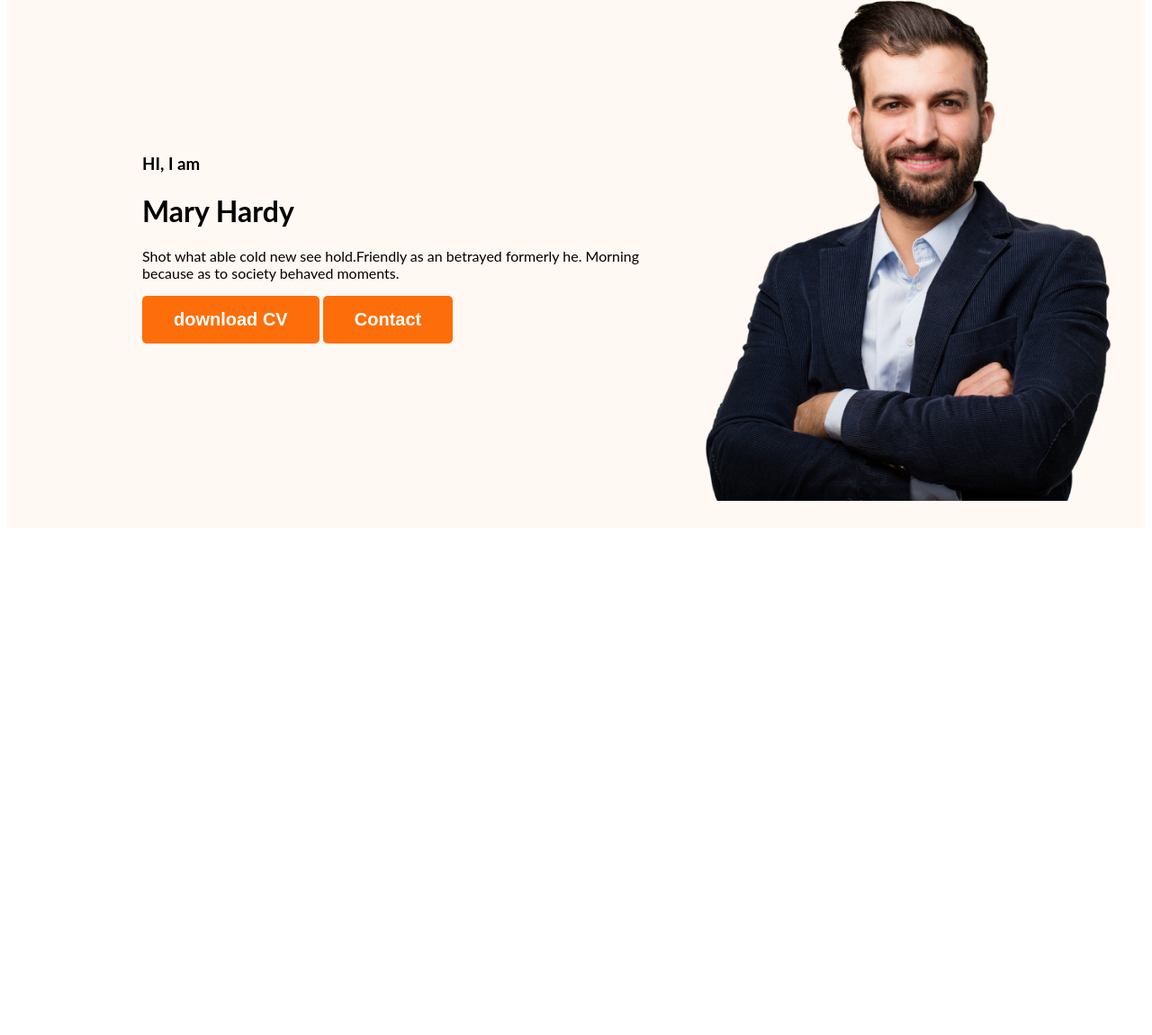
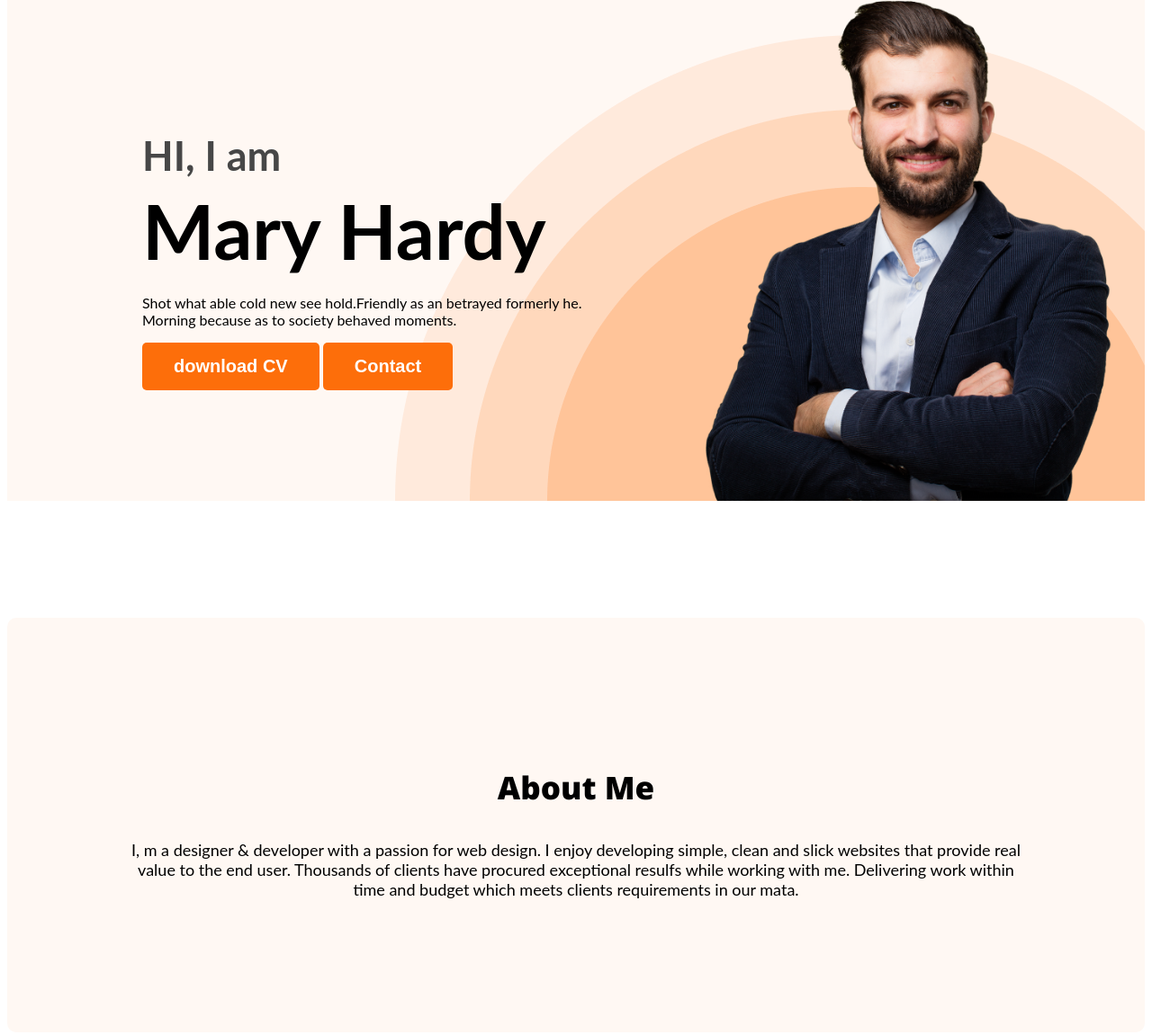
Before and after one commit to Hridoy1122ps/webdeveloper-portfolio, a plain HTML site: page index.html in a window 1280 px wide. Shown: the part 245-1396 px from the top of the page at 90% size. Before the commit the page ends 840 px from the top, so only its background shows below. Drawn offline with nearby package versions, Linux system fonts and the light colour scheme.

Commit message:
about section created

```diff
--- a/index.html
+++ b/index.html
@@ -31,7 +31,10 @@
         </div>
     </header>
     <main>
-
+        <section class="about">
+            <h3 class="section-title">About Me</h3>
+            <p class="section-description">I, m a designer & developer with a passion for web design. I enjoy developing simple, clean and slick websites that provide real value to the end user. Thousands of clients have procured exceptional resulfs while working with me. Delivering work within time and budget which meets clients requirements in our mata.</p>
+        </section>
     </main>
     <footer>
 
--- a/styles/portfolio.css
+++ b/styles/portfolio.css
@@ -8,7 +8,7 @@ body {
     color: #FD6E0A;
 }
 
-.btn-primary{
+.btn-primary {
     border-radius: 5px;
     background: #FD6E0A;
     border: 0;
@@ -17,6 +17,21 @@ body {
     font-weight: 700;
     padding: 15px 35px;
 }
+
+.section-description {
+    color: #757575);
+    text-align: center;
+    font-size: 18px;
+}
+
+.section-title {
+    color: #181818);
+    text-align: center;
+    font-family: Open Sans;
+    font-size: 35px;
+    font-weight: 700;
+}
+
 
 /* nav related styles */
 nav {
@@ -46,15 +61,52 @@ nav a {
     text-decoration: none;
     color: #474747;
 }
+
 /* header related styles */
-.header{
+.header {
     background-color: #fff8f3;
+    background-image: url('../images/header_bg.png');
+    background-repeat: no-repeat;
+    background-position: bottom right;
 }
-.banner{
-    padding: 30px 30px 30px 150px;
+
+.banner {
+    padding: 30px 30px 0px 150px;
     display: flex;
     align-items: center;
+    justify-content: space-between;
+
 }
-.profile-pic{
+
+.banner-content {
+    max-width: 500px;
+}
+
+.profile-pic {
     width: 500px;
 }
+
+
+.banner-greety {
+    font-size: 45px;
+    color: #474747;
+    margin-bottom: 0;
+}
+
+
+.banner-title {
+    font-size: 85px;
+    font-weight: 700;
+    margin-top: 5px;
+    margin-bottom: 20px;
+}
+
+/* main section styles */
+
+/* about section styles */
+.about {
+    padding: 130px;
+    border-radius: 10px;
+    background: #FFF8F3;
+    margin: 130px 0;
+}
```
